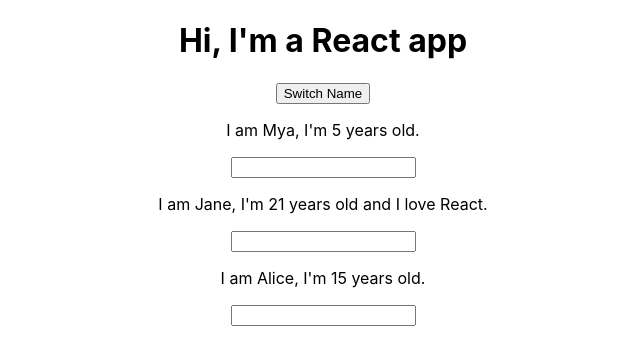
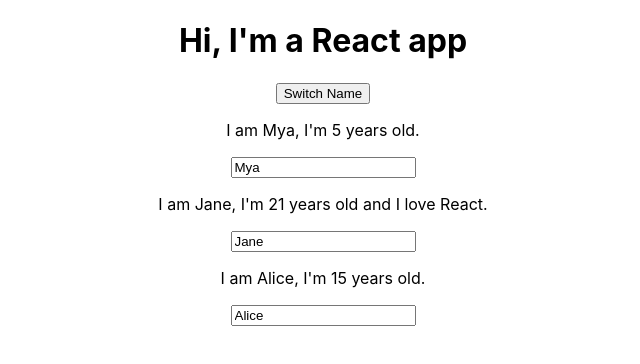
Before and after one commit to gabycasper007/adelyn, a React (Create React App) app: page / in a window 1280 px wide. Shown: the top 364 px of the page, without its empty margins (317-957 px from the left). Built offline with nearby package versions, Linux system fonts and the light colour scheme.

Commit message:
Making it work

```diff
--- a/src/App.js
+++ b/src/App.js
@@ -47,8 +47,7 @@
           age: 15,
           name: "Alice"
         }
-      ],
-      ...this.state
+      ]
     });
   };
   render() {
--- a/src/Person/Person.js
+++ b/src/Person/Person.js
@@ -7,7 +7,7 @@
         I am {props.name}, I'm {props.age} years old
         {props.children ? ` and I love ${props.children}.` : "."}
       </p>
-      <input type="text" onChange={props.changeName} />
+      <input type="text" onChange={props.changeName} value={props.name} />
     </div>
   );
 };
```
